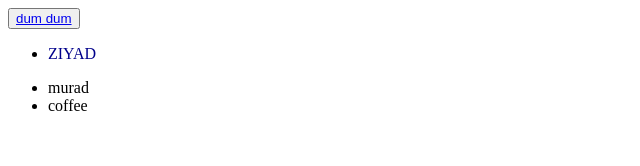
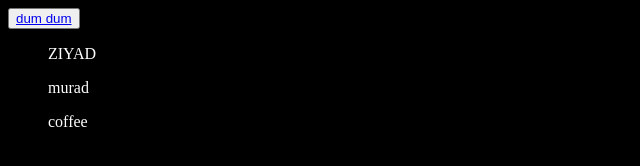
Before and after one commit to P1nScarf/Ziyad.github-io, a plain HTML site: page index.html in a window 1280 px wide. Shown: the whole page, without its empty margins (0-640 px from the left). Drawn offline with Linux system fonts and the light colour scheme.

Commit message:
Add files via upload

```diff
--- a/color.css
+++ b/color.css
@@ -1,12 +1,8 @@
 p{
-	background-color: white;
-	color: darkblue;
+	color: White;
 }
 
 body{
 	background: url("WhatsApp Image 2022-04-12 at 12.26.04.jpeg") no-repeat center center fixed;
+	background-color: black;
 }
-
-title{
-	image-rendering: url("https://flyclipart.com/thumb2/hamster-clipart-pet-hamster-843544.png")
-};
--- a/index.html
+++ b/index.html
@@ -4,6 +4,9 @@
 	<meta charset="utf-8">
 	<meta name="viewport" content="width=device-width, initial-scale=1">
 	<title>dum_dum_dum</title>
+	 <link rel = "icon" href =
+"https://cdn2.iconfinder.com/data/icons/reptiles-glyph/48/Animals_Reptiles_Artboard_18-512.png"
+        type = "image/x-icon">
 	<link rel="stylesheet" type="text/css" href="color.css">
 </head>
 <button> <a href="https://hamster.dance/hamsterdance/">dum dum</a></button>
@@ -13,10 +16,10 @@
 			<p>ZIYAD</p>
 		</li>
 		<li>
-			murad
+			<p>murad</p>
 		</li>
 		<li>
-		coffee
+		<p>coffee</p>
 		</li>
 
 	</ul>
```
